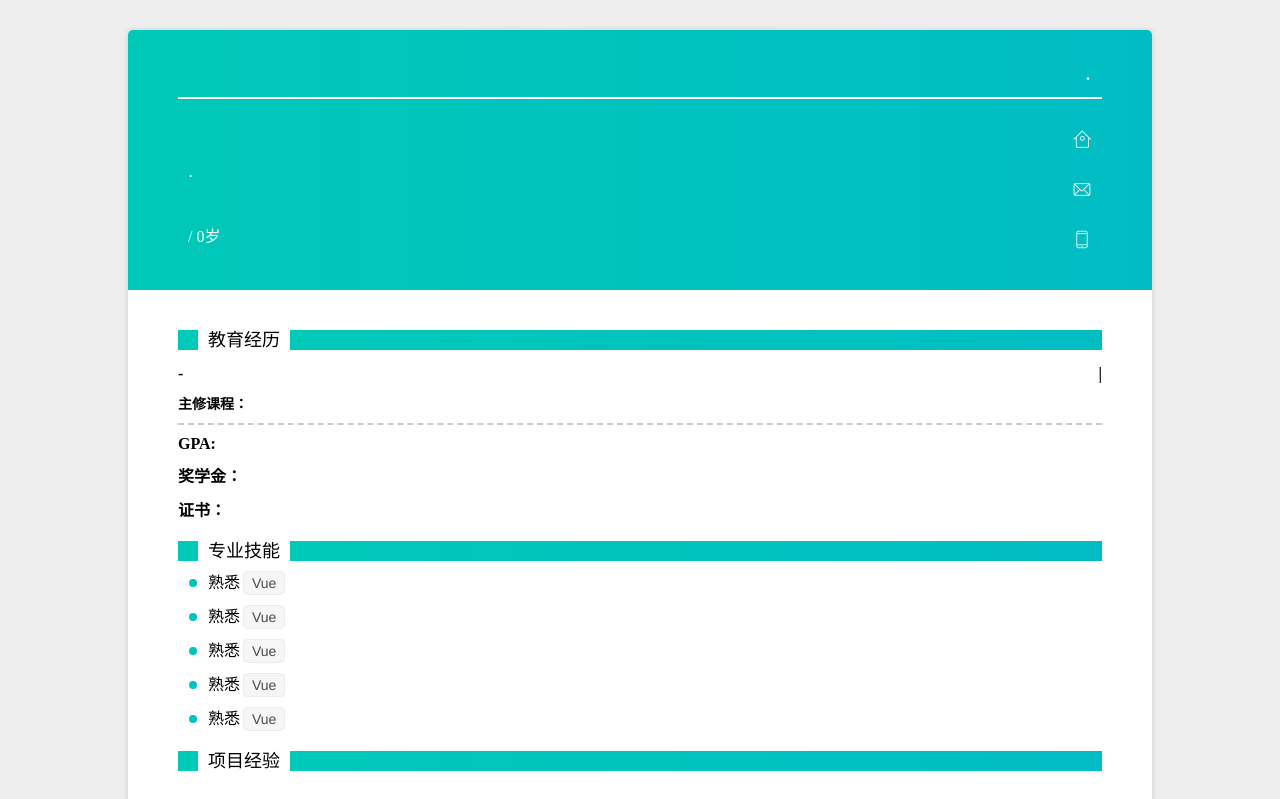
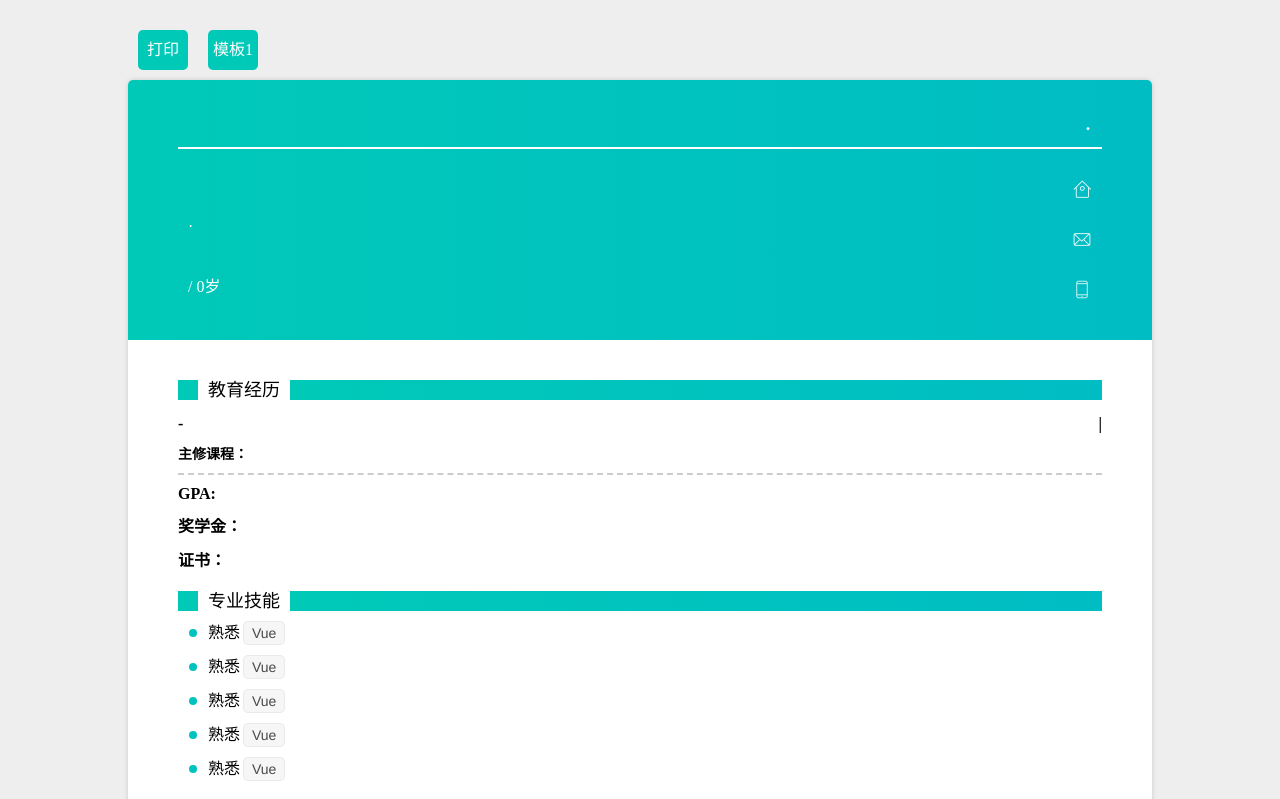
Before and after one commit to izhichao/resume-vue, a Vue app: page /#/resume-one in a window 1280 px wide. Shown: the top 799 px of the page. Built offline with nearby package versions, Linux system fonts and the light colour scheme.

Commit message:
添加路由/按钮实现多个模板切换

```diff
--- a/package.json
+++ b/package.json
@@ -9,7 +9,8 @@
   },
   "dependencies": {
     "sass": "^1.49.9",
-    "vue": "^3.2.25"
+    "vue": "^3.2.25",
+    "vue-router": "^4.0.13"
   },
   "devDependencies": {
     "@vitejs/plugin-vue": "^2.2.0",
--- a/src/App.vue
+++ b/src/App.vue
@@ -1,6 +1,10 @@
 <template>
+  <div class="btn-list">
+    <a href="" @click.prevent="printResume">打印</a>
+    <router-link to="/resume-one">模板1</router-link>
+  </div>
   <main>
-    <ResumeOne />
+    <router-view />
   </main>
 </template>
 
@@ -13,17 +17,42 @@ export default defineComponent({
   name: 'Home',
 
   setup() {
-    return {};
-  },
+    const printResume = () => {
+
+    };
+    return {
+      printResume
+    };
+  }
 });
 </script>
 
 <style lang="scss" scoped>
+.btn-list {
+  width: 1024px;
+  margin: 0 auto 10px;
+  a {
+    display: inline-block;
+    background-color: #00c9b8;
+    width: 50px;
+    height: 40px;
+    line-height: 40px;
+    text-align: center;
+    margin: 0 10px 0;
+    border-radius: 5px;
+    transition: all 0.2s ease-out;
+
+    &:hover {
+      background-color: #00bdc4;
+      transform: scale(1.1);
+    }
+  }
+}
+
 main {
   width: 1024px;
   min-height: 1448px;
-  margin-left: auto;
-  margin-right: auto;
+  margin: 0 auto;
   border-radius: 5px;
   background-color: #fff;
   overflow: hidden;
--- a/src/main.ts
+++ b/src/main.ts
@@ -1,5 +1,6 @@
 import { createApp } from 'vue'
 import App from './App.vue'
+import router from './router'
 import './index.scss'
 
-createApp(App).mount('#app')
+createApp(App).use(router).mount('#app')
```
Also changed, not shown: src/router.ts (added, +13 -0 lines), 2 other files (tests, documents, lock files or other folders).
